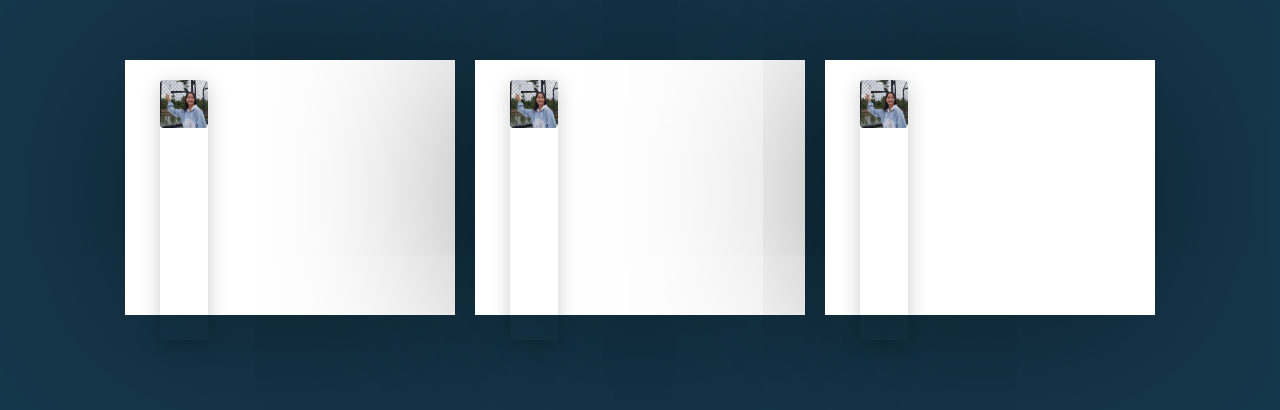
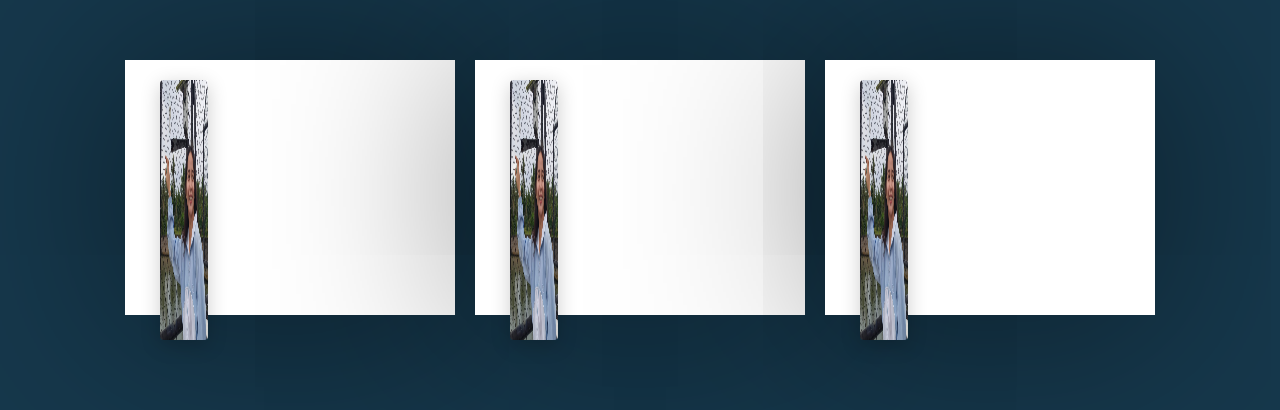
Before and after one commit to kyahAndoy/Divina, a plain HTML site: page index.html in a window 1280 px wide. Drawn offline with Linux system fonts and the light colour scheme.

Commit message:
Update index.html

```diff
--- a/index.html
+++ b/index.html
@@ -13,7 +13,7 @@
 
   <div class="card">
      <div class="imgBx">
-        <img src="image1.jpg">
+        <img src="image1.jpg"width="260px" height="260xp">
      </div>
      <div class="content">
      <h2>Card One</h2>
@@ -25,7 +25,7 @@
 
    <div class="card">
    <div class="imgBx">
-   <img src="image1.jpg">
+   <img src="image1.jpg" width="260px" height="260xp">
    </div>
    <div class="content">
    <h2>Card Two</h2>
@@ -37,7 +37,7 @@
 
    <div class="card">
    <div class="imgBx">
-   <img src="image1.jpg">
+   <img src="image1.jpg"width="260px" height="260xp">
    </div>
    <div class="content">
    <h2>Card Three</h2>
```
